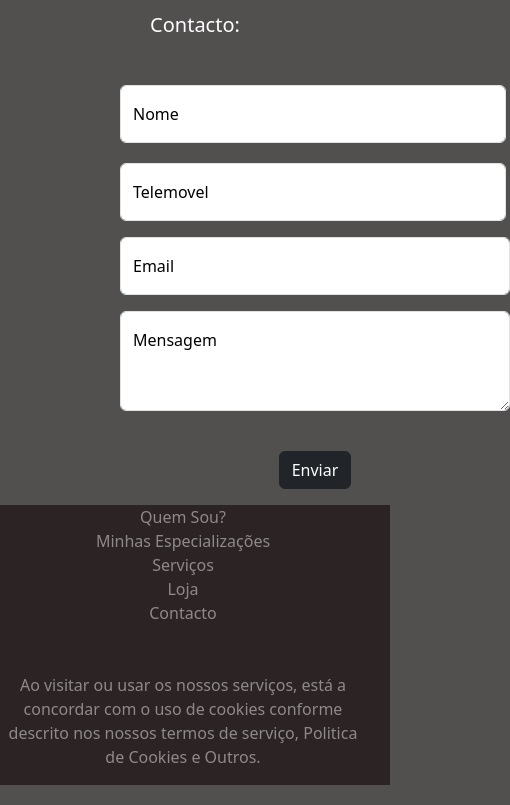
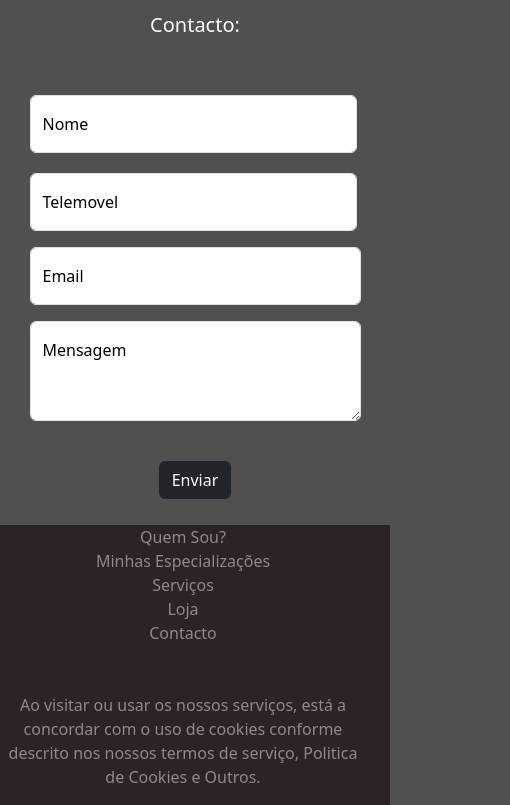
Before and after one commit to MegaThron15/Pedro-Fernandes, a plain HTML site: page index.html in a window 390 px wide. Shown: the part 3660-4465 px from the top of the page, 510 px wide, since content can reach past the window. Drawn offline with nearby package versions, Linux system fonts and the light colour scheme.

Commit message:
Update index.css

```diff
--- a/css/index.css
+++ b/css/index.css
@@ -120,6 +120,8 @@ header a{
 
 form{
     color: black;
+    max-width: 1000px; /* Mantém a responsividade */
+    margin-left: 120px;
 }
 
 /* .contact{
@@ -191,12 +193,6 @@ footer a {
     animation: fade-out 1s ease-out forwards;
 }
 
-form{
-    width: 1000px !important; /* Define um tamanho fixo e prioriza a regra */
-    max-width: 100%; /* Mantém a responsividade */
-    margin-left: 120px;
-}
-
 @media screen and (max-width:599px){
     .botao-topo {
         margin-top: -140px;
@@ -210,3 +206,12 @@ form{
 
     }
 }
+
+
+@media screen and (max-width: 600px) {
+    form {
+        max-width: 90%;
+        margin: auto;
+        padding: 10px;
+    }
+}
```
